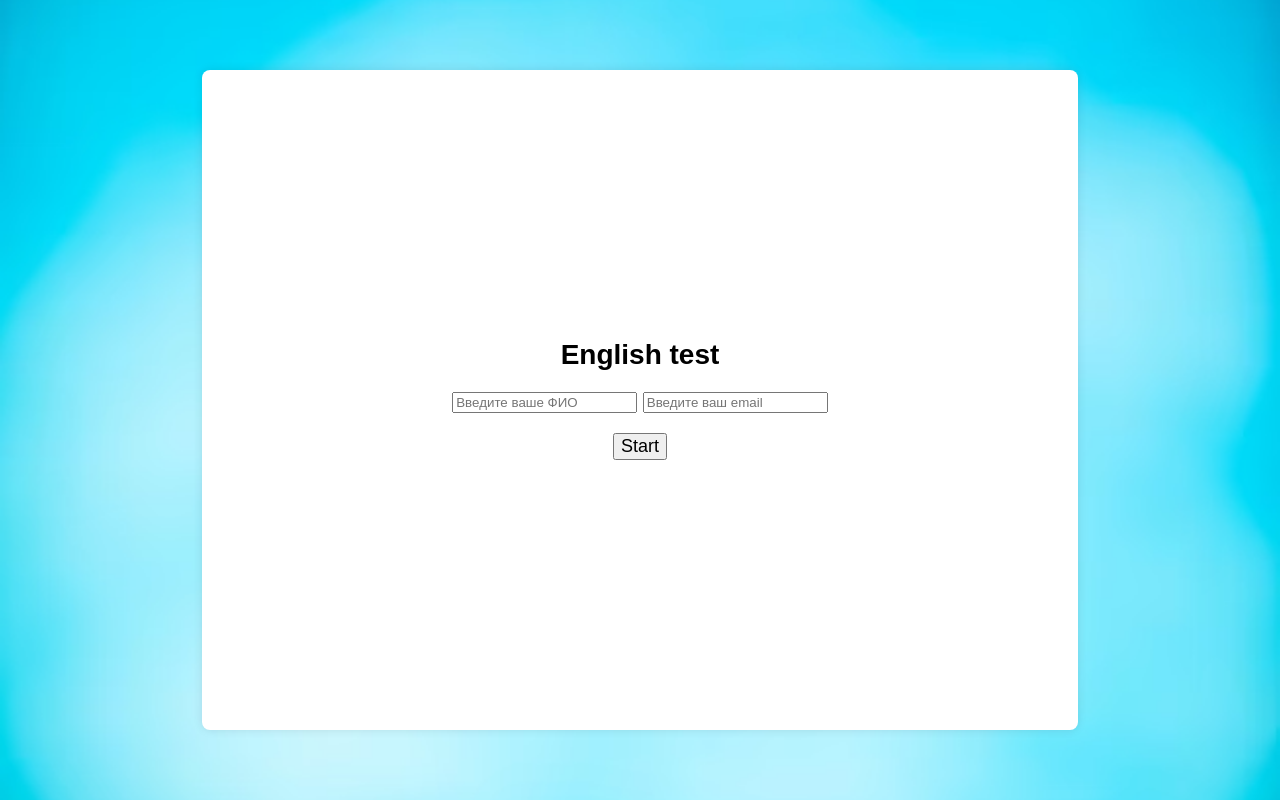
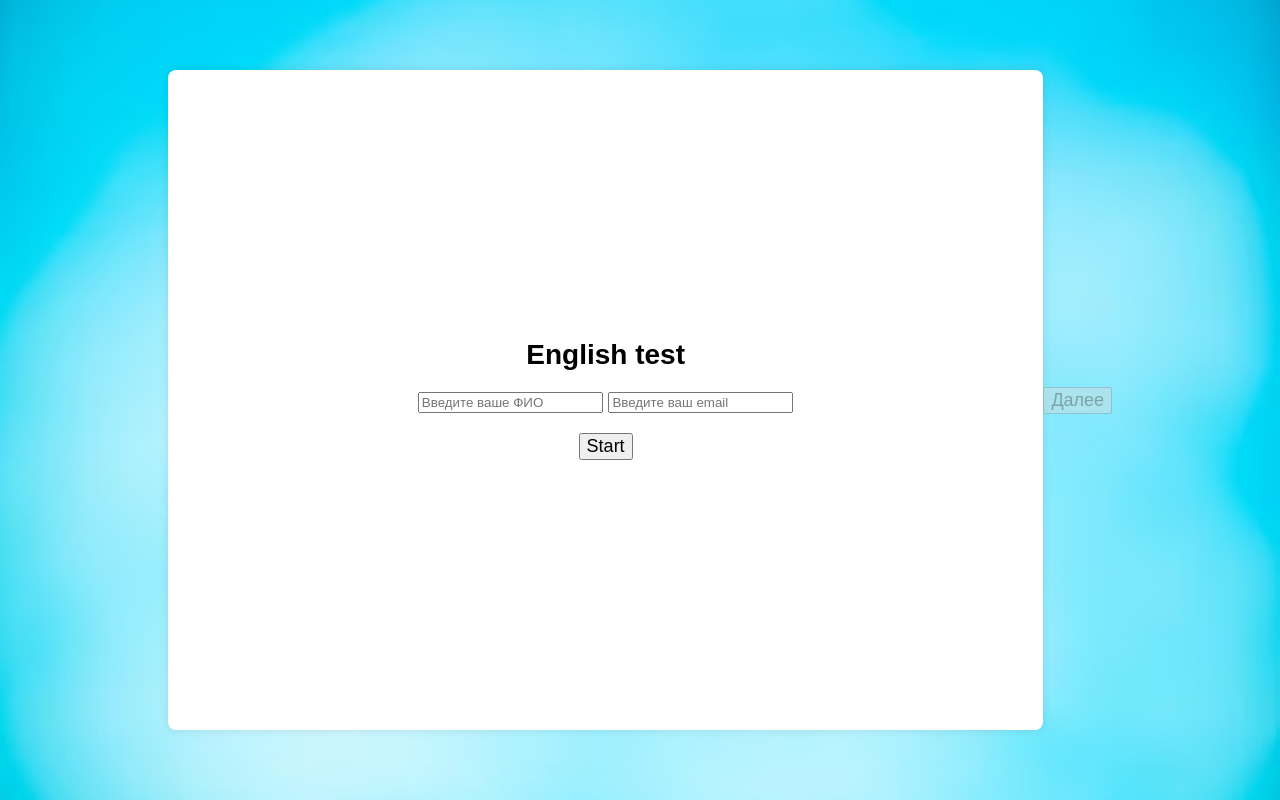
Before and after one commit to AliJob/ali.progm, a plain HTML site: page index.html in a window 1280 px wide. Drawn offline with Linux system fonts and the light colour scheme.

Commit message:
Update index.html

```diff
--- a/index.html
+++ b/index.html
@@ -22,6 +22,9 @@
     <div id="options"></div>
     <div id="timer">remaining time: <span id="time">10</span> seconds</div>
 </div>
+    <p>
+        <button id="next-button" disabled>Далее</button>
+    </p>
 <div class="container" id="result" style="display: none;">
     <h2>Результаты</h2>
     <p>ФИО: <span id="result-fullname"></span></p>
```
